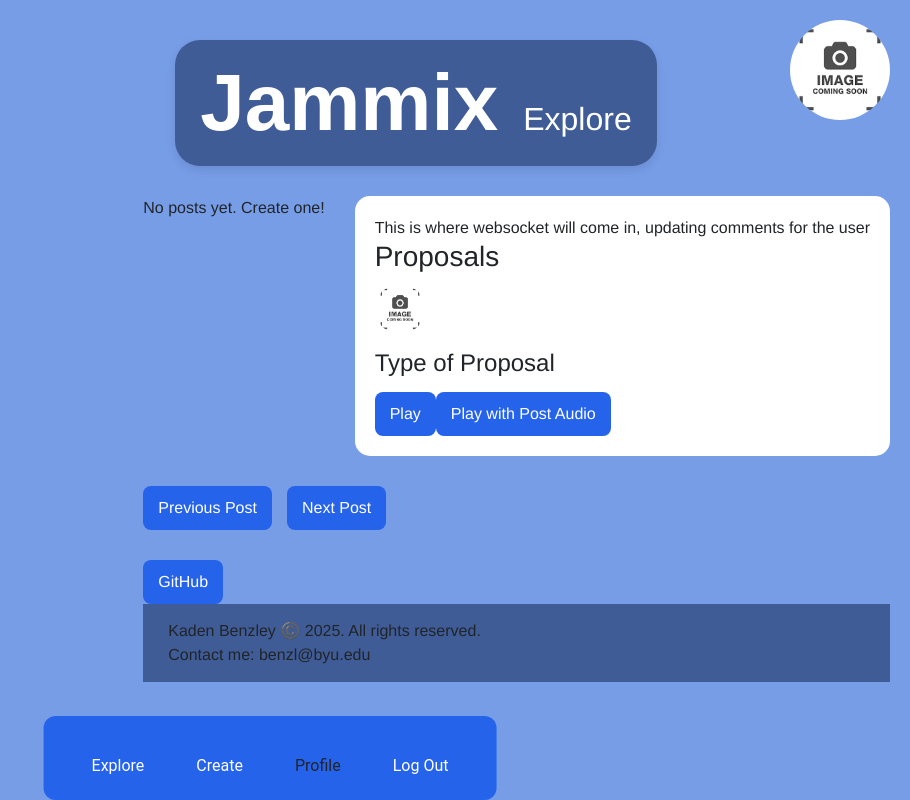
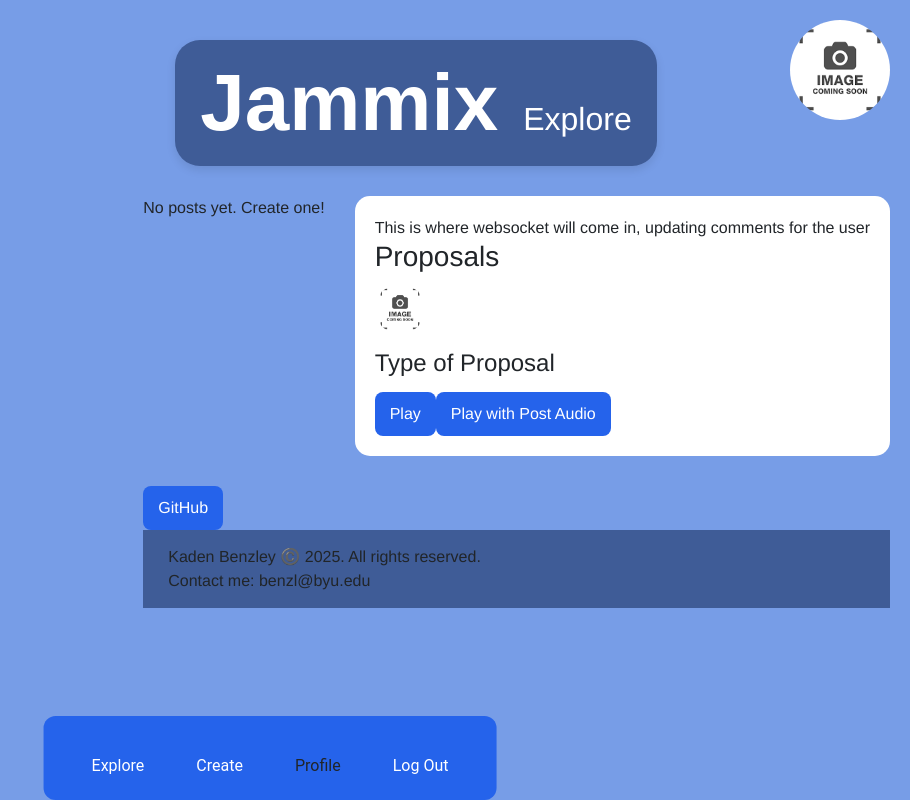
Before and after one commit to Ksbenzley/startup, a React (Vite) app: page /profile in a window 1280 px wide. Shown: the whole page, without its empty margins (370-1280 px from the left). Built offline with nearby package versions, Linux system fonts and the light colour scheme.

Commit message:
got rid of next buttons

```diff
--- a/src/profile/profile.jsx
+++ b/src/profile/profile.jsx
@@ -66,10 +66,6 @@ export function Profile({ posts }) {
         </div>
       </div>
 
-      <div className="navigator">
-        <button type="button">Previous Post</button>
-        <button type="button">Next Post</button>
-      </div>
     </main>
   );
 }
```
